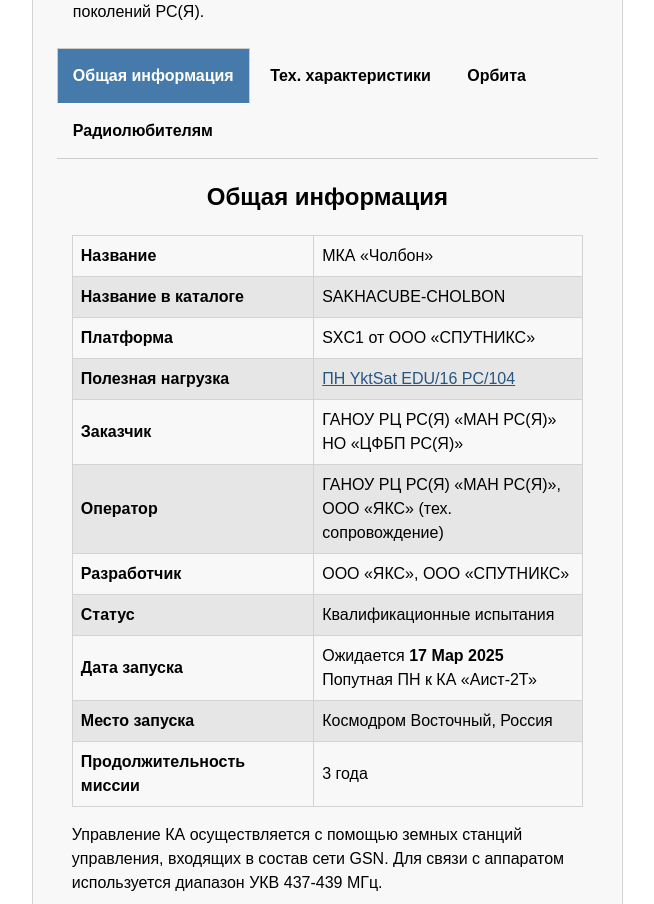
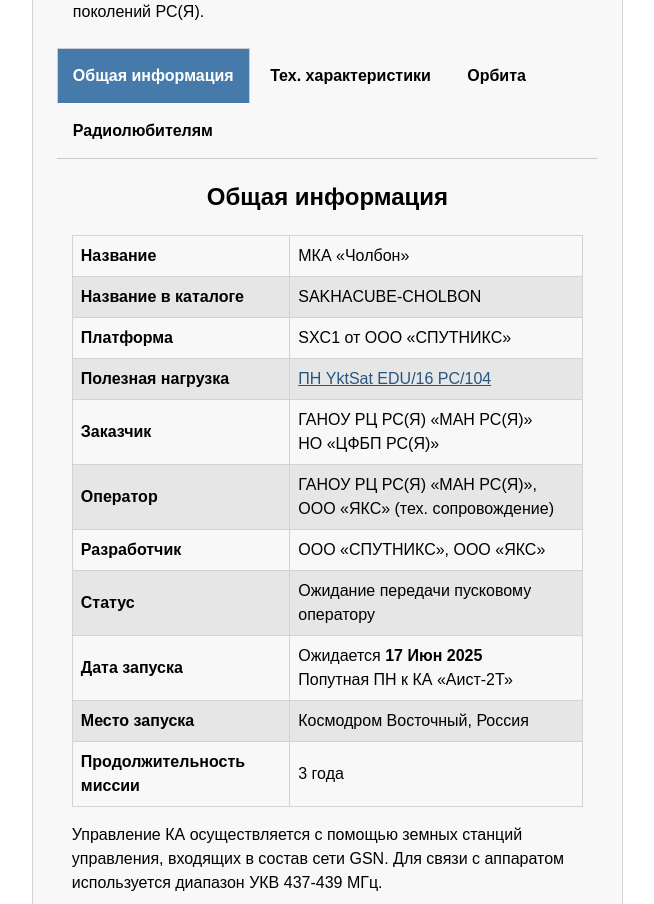
Before and after one commit to cansat-ptl/yktaero-web, a Python web app: template templates/yktaero/sakhacube.html in a window 1280 px wide. Shown: the part 913-1817 px from the top of the page, without its empty margins (481-1135 px from the left). Run offline with Jinja, Linux system fonts and the light colour scheme; the template is opened without the code that fills it, so the values that code supplies are empty.

Commit message:
Update sakhacube.html

```diff
--- a/templates/yktaero/sakhacube.html
+++ b/templates/yktaero/sakhacube.html
@@ -76,15 +76,15 @@
 								</tr>
 								<tr>
 									<td><b>Разработчик</b></td>
-									<td>ООО «ЯКС», ООО «СПУТНИКС»</td>
+									<td>ООО «СПУТНИКС», ООО «ЯКС»</td>
 								</tr>
 								<tr>
 									<td><b>Статус</b></td>
-									<td>Квалификационные испытания</td>
+									<td>Ожидание передачи пусковому оператору</td>
 								</tr>
 								<tr>
 									<td><b>Дата запуска</b></td>
-									<td>Ожидается <b>17 Мар 2025</b><br>Попутная ПН к КА «Аист-2Т»</td>
+									<td>Ожидается <b>17 Июн 2025</b><br>Попутная ПН к КА «Аист-2Т»</td>
 								</tr>
 								<tr>
 									<td><b>Место запуска</b></td>
```
